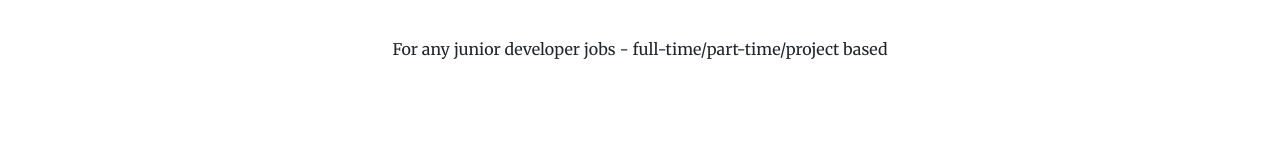
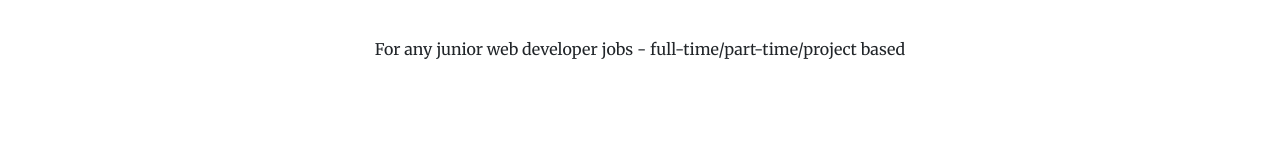
Before and after one commit to valentintoma17/Presentation-Site, a plain HTML site: page index.html in a window 1280 px wide. Shown: the part 1621-1764 px from the top of the page. Drawn offline with nearby package versions, Linux system fonts and the light colour scheme; a web font is replaced by a local one.

Commit message:
Update index.html

```diff
--- a/index.html
+++ b/index.html
@@ -83,7 +83,7 @@
 
     <div class="contact-me">
       <h2 class="h2-contact-me">Get In Touch</h2>
-      <p class="para-contact-me">For any junior developer jobs - full-time/part-time/project based</p>
+      <p class="para-contact-me">For any junior web developer jobs - full-time/part-time/project based</p>
       <p class="para-contact-me">Or for anything at all, really... maths, philosophy,sports, etc.</p>
       <a class="btn" href="mailto:valentin.toma17@email.com">CONTACT ME</a>
     </div>
```
